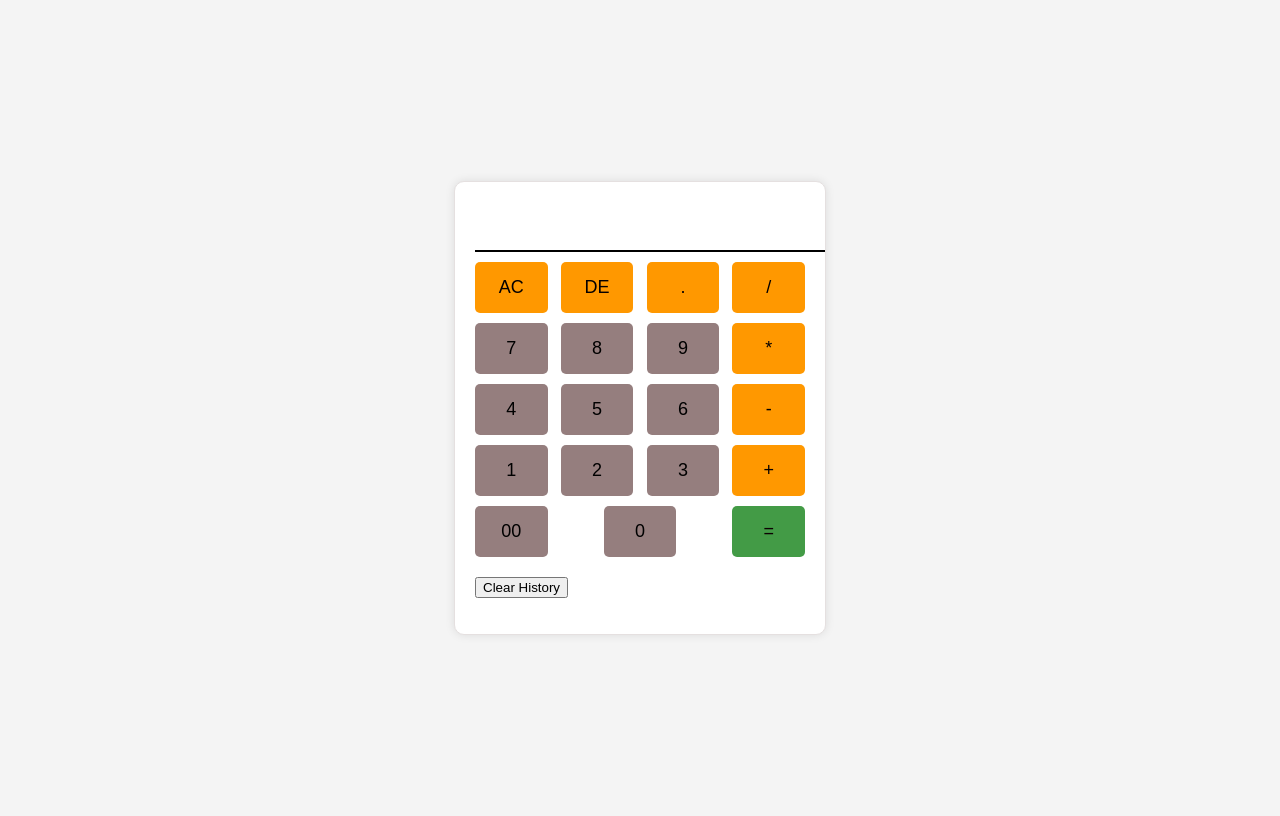
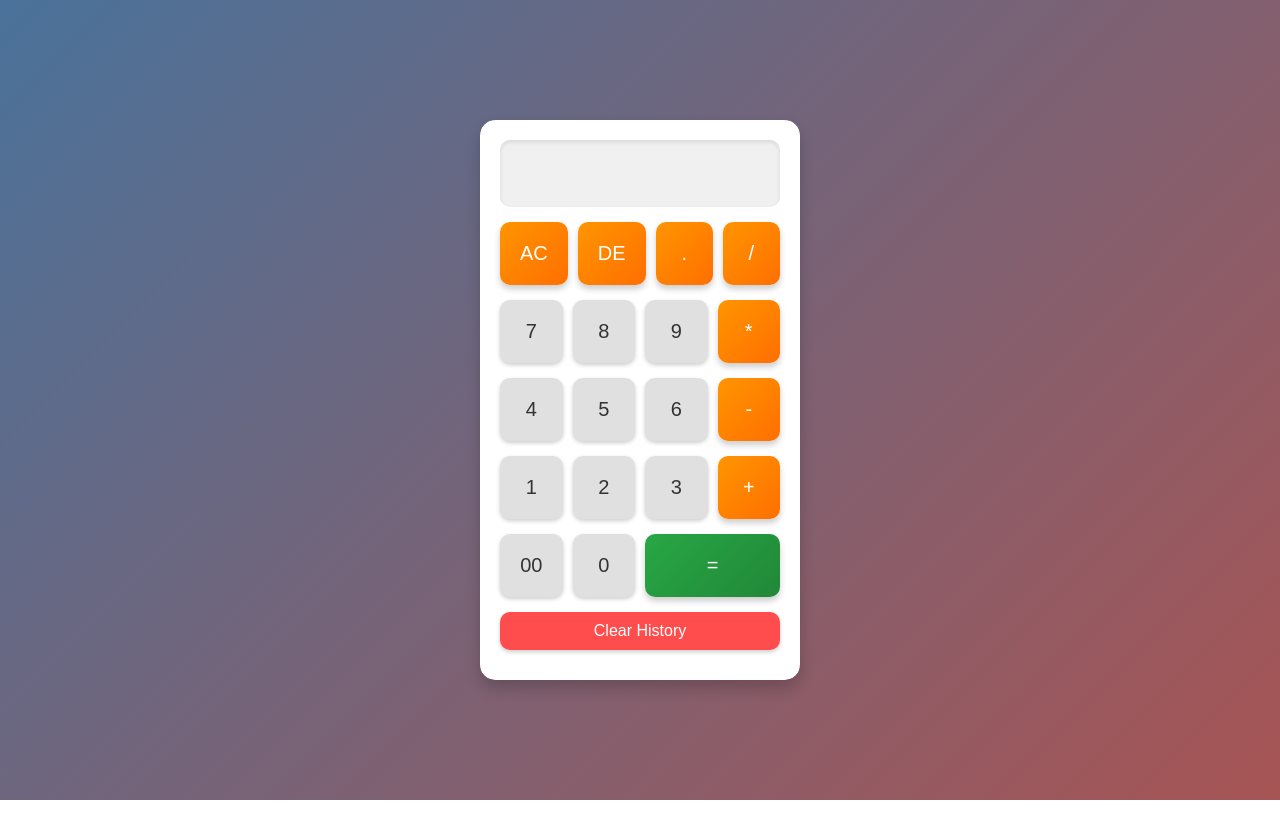
Before and after one commit to Dnyanu-2005/calculator, a plain HTML site: page index.html in a window 1280 px wide. Drawn offline with Linux system fonts and the light colour scheme.

Commit message:
Update style.css

```diff
--- a/style.css
+++ b/style.css
@@ -1,87 +1,128 @@
 body {
+    font-family: 'Segoe UI', Tahoma, Geneva, Verdana, sans-serif;
     display: flex;
     justify-content: center;
     align-items: center;
     height: 100vh;
-    background-color: #f4f4f4;
-    font-family: Arial, sans-serif;
+    margin: 0;
+    background: linear-gradient(135deg, #4a729a, #a75454);
 }
 
 .container {
-    display: flex;
-    flex-direction: column;
-    align-items: center;
+    width: 320px;
+    box-shadow: 0 8px 16px rgba(0, 0, 0, 0.2);
+    border-radius: 15px;
+    overflow: hidden;
 }
 
 .calculator {
-    border: 1px solid #e5e0e0;
+    background: #ffffff;
+    border-radius: 15px;
     padding: 20px;
-    border-radius: 10px;
-    background-color: #fff;
-    box-shadow: 0 0 10px rgba(0, 0, 0, 0.1);
+    box-sizing: border-box;
+}
+
+.display {
+    margin-bottom: 15px;
+    text-align: right;
 }
 
 .display input {
     width: 100%;
-    padding: 10px;
-    font-size: 24px;
-    text-align: right;
+    padding: 15px;
+    font-size: 32px;
     border: none;
-    border-bottom: 2px solid #000000;
-    margin-bottom: 10px;
+    border-radius: 10px;
+    background-color: #f0f0f0;
+    color: #333;
+    box-shadow: inset 0 2px 4px rgba(0, 0, 0, 0.1);
+    box-sizing: border-box;
+    transition: background-color 0.3s, color 0.3s;
+}
+
+.display input:focus {
+    background-color: #fff;
+    color: #000;
+    outline: none;
 }
 
 .buttons {
-    display: flex;
-    justify-content: space-between;
-    margin-bottom: 10px;
+    display: grid;
+    grid-template-columns: repeat(4, 1fr);
+    gap: 10px;
+    margin-bottom: 15px;
 }
-.buttons1{
-    display: flex;
-    justify-content: space-between;
-    margin-bottom: 20px;
 
+.buttons input {
+    padding: 20px;
+    font-size: 20px;
+    border: none;
+    border-radius: 10px;
+    background-color: #e0e0e0;
+    color: #333;
+    cursor: pointer;
+    transition: all 0.3s ease;
+    box-shadow: 0 2px 4px rgba(0, 0, 0, 0.2);
+}
 
-}
-.buttons input {
-    width: 22%;
-    padding: 15px;
-    font-size: 18px;
-    border: none;
-    background-color: #957e7e;
-    border-radius: 5px;
-    cursor: pointer;
+.buttons input:hover {
+    background-color: #d0d0d0;
 }
 
 .buttons input.operator {
-    background-color: #ff9800;
-    color: rgb(5, 0, 0);
+    background: linear-gradient(135deg, #ff9500, #ff6f00);
+    color: #fff;
+    box-shadow: 0 4px 6px rgba(0, 0, 0, 0.2);
 }
-.buttons1 input.operator {
-    background-color: #12110f;
-    color: white;
+
+.buttons input.operator:hover {
+    background: linear-gradient(135deg, #ff6f00, #ff9500);
 }
 
 .buttons input.equal {
-    background-color: #439b46;
-    color: rgb(12, 1, 1);
+    background: linear-gradient(135deg, #28a745, #218838);
+    color: #fff;
+    grid-column: span 2;
+    box-shadow: 0 4px 6px rgba(0, 0, 0, 0.2);
+}
+
+.buttons input.equal:hover {
+    background: linear-gradient(135deg, #218838, #28a745);
 }
 
 .history {
-    margin-top: 20px;
-    width: 100%;
+    display: flex;
+    flex-direction: column;
 }
 
-.history h2 {
+.history button {
+    background-color: #ff4d4d;
+    color: #fff;
+    border: none;
+    padding: 10px;
+    border-radius: 10px;
+    cursor: pointer;
+    transition: background-color 0.3s;
     margin-bottom: 10px;
+    font-size: 16px;
+    box-shadow: 0 2px 4px rgba(0, 0, 0, 0.2);
+}
+
+.history button:hover {
+    background-color: #e60000;
 }
 
 .history ul {
     list-style-type: none;
     padding: 0;
+    margin: 0;
+    max-height: 150px;
+    overflow-y: auto;
 }
 
 .history li {
-    padding: 5px;
-    border-bottom: 1px solid #ccc;
+    padding: 8px 0;
+    border-bottom: 1px solid #ddd;
+    font-size: 16px;
+    color: #555;
 }
```
